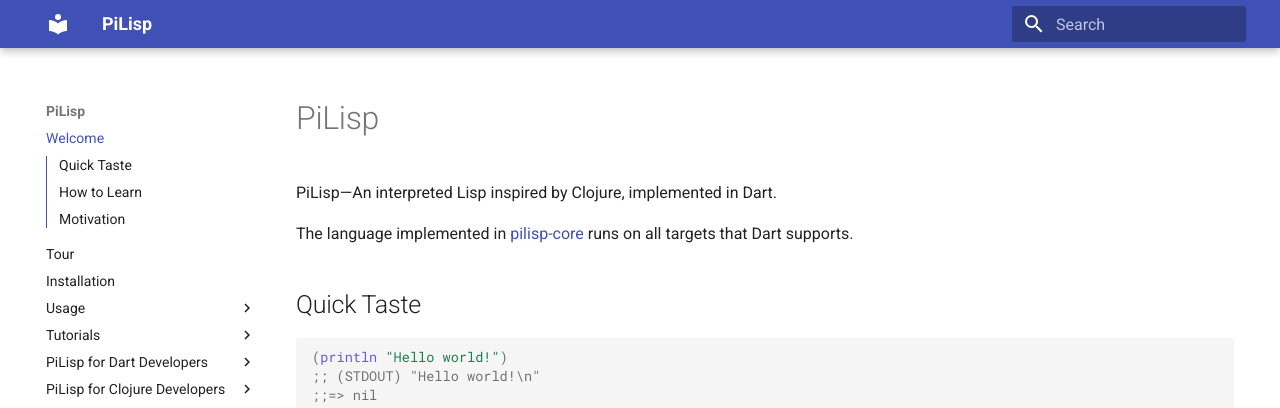
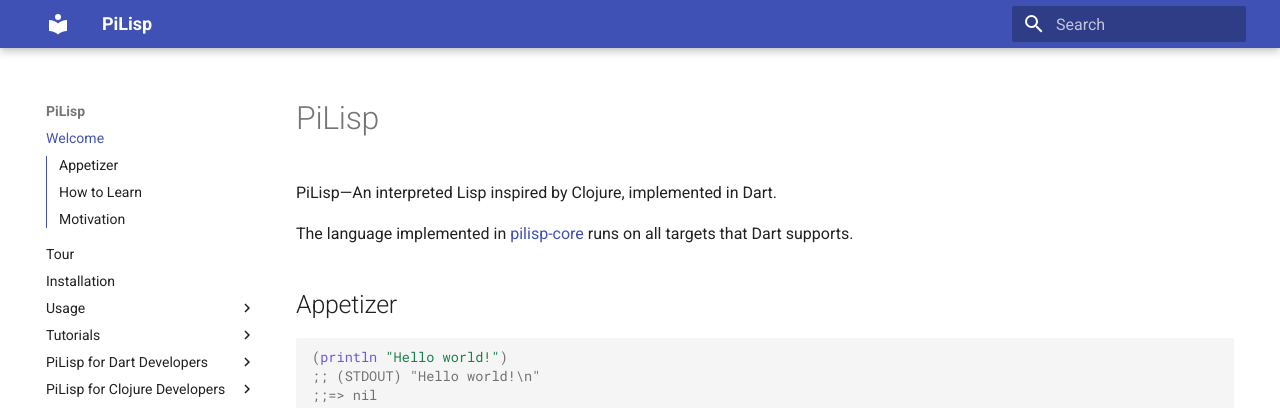
Before and after one commit to pilisp/pilisp-monorepo, an MkDocs documentation site: the page built from docs/docs/README.md, in a window 1280 px wide and 900 px high. Shown: the top 408 px of the window. Built offline with MkDocs 1.6.1 and Material for MkDocs 9.7.7, drawn with Linux system fonts in a browser that asks for light colours.

Commit message:
[docs] Change section title

````diff
--- a/docs/docs/README.md
+++ b/docs/docs/README.md
@@ -4,7 +4,7 @@ PiLisp—An interpreted Lisp inspired by Clojure, implemented in Dart.
 
 The language implemented in [pilisp-core] runs on all targets that Dart supports.
 
-## Quick Taste
+## Appetizer
 
 ```clojure
 (println "Hello world!")
````
